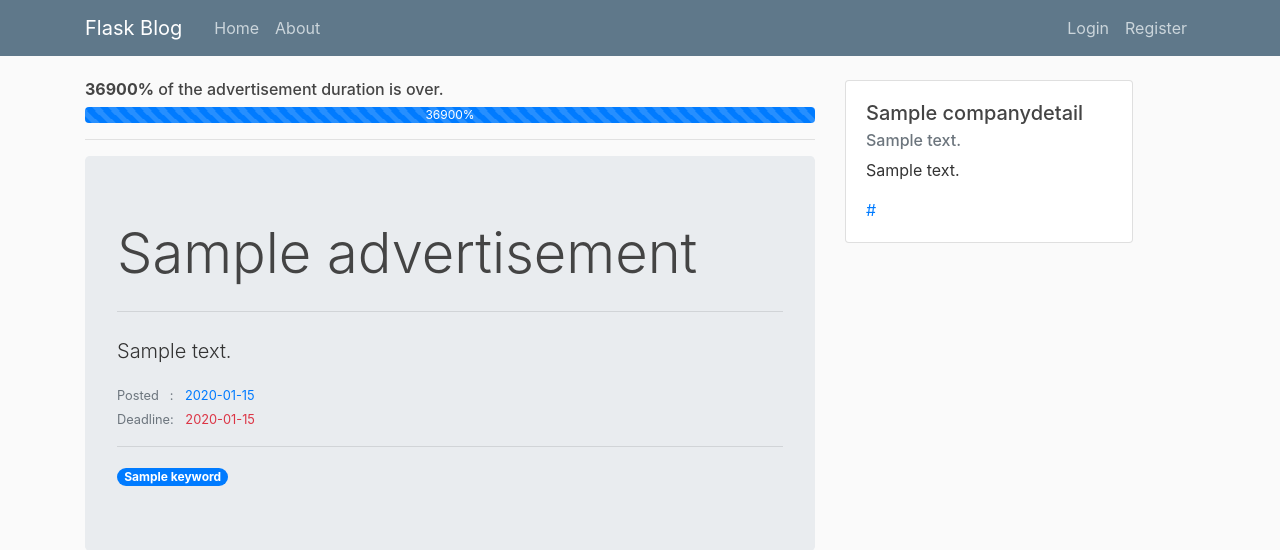
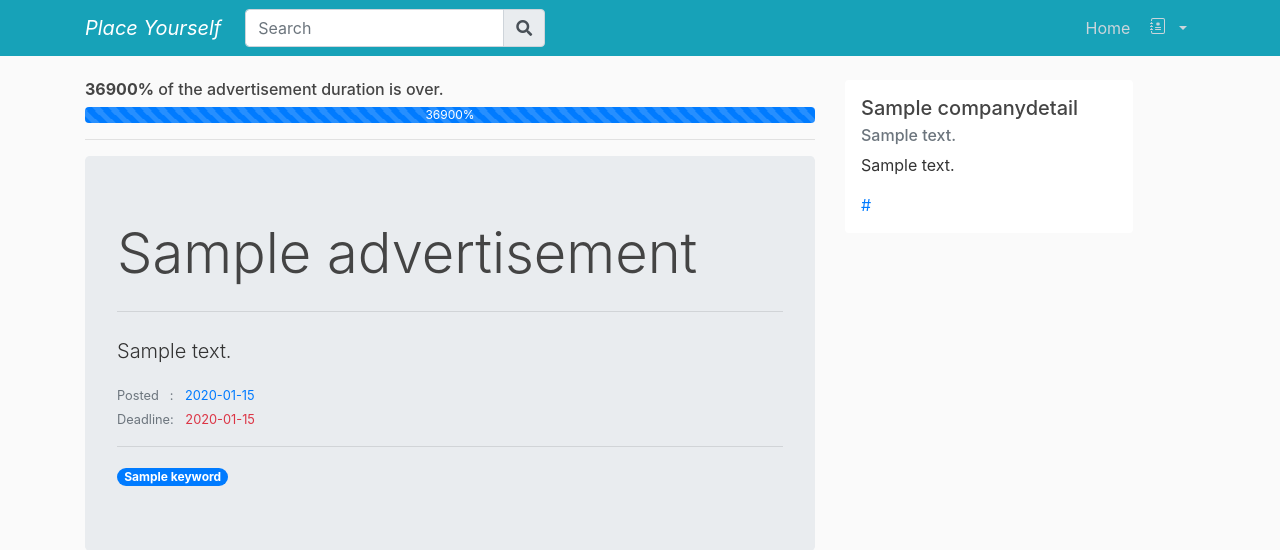
Before and after one commit to alihantutuk/PlacementForStudents, a Flask app: page /1/detail in a window 1280 px wide. Shown: the top 550 px of the page. Run offline with Flask 2, Linux system fonts and the light colour scheme; tables that the repository leaves empty hold one stand-in row (values such as "Sample post"); some libraries are stand-ins or nearby versions.

Commit message:
detail page layout updated

```diff
--- a/webapp/templates/detail_layout.html
+++ b/webapp/templates/detail_layout.html
@@ -8,7 +8,12 @@
     <!-- Bootstrap CSS -->
     <link rel="stylesheet" href="https://maxcdn.bootstrapcdn.com/bootstrap/4.0.0/css/bootstrap.min.css" integrity="sha384-Gn5384xqQ1aoWXA+058RXPxPg6fy4IWvTNh0E263XmFcJlSAwiGgFAW/dAiS6JXm" crossorigin="anonymous">
 
+     <link rel="stylesheet" href="https://cdnjs.cloudflare.com/ajax/libs/font-awesome/5.13.0/css/all.min.css" integrity="sha256-h20CPZ0QyXlBuAw7A+KluUYx/3pK+c7lYEpqLTlxjYQ=" crossorigin="anonymous" />
+    <script src="https://ajax.googleapis.com/ajax/libs/jquery/3.5.1/jquery.min.js"></script>
+
+
     <link rel="stylesheet" type="text/css" href="{{ url_for('static', filename='main.css') }}">
+    <link rel="stylesheet" type="text/css" href="{{ url_for('static', filename='account2.css') }}">
 
     {% if title %}
         <title>Flask Blog - {{ title }}</title>
@@ -18,19 +23,55 @@
 </head>
 <body>
    <header class="site-header">
-      <nav class="navbar navbar-expand-md navbar-dark bg-steel fixed-top">
+      <nav class="navbar navbar-expand-md navbar-dark bg-info fixed-top">
+
         <div class="container">
-          <a class="navbar-brand mr-4" href="/">Flask Blog</a>
+            <a class="navbar-brand mr-4" href="/"><i>Place Yourself</i></a>
           <button class="navbar-toggler" type="button" data-toggle="collapse" data-target="#navbarToggle" aria-controls="navbarToggle" aria-expanded="false" aria-label="Toggle navigation">
             <span class="navbar-toggler-icon"></span>
           </button>
           <div class="collapse navbar-collapse" id="navbarToggle">
-            <div class="navbar-nav mr-auto">
-              <a class="nav-item nav-link" href="{{ url_for('home') }}">Home</a>
-              <a class="nav-item nav-link" href="{{ url_for('about') }}">About</a>
+
+              <div class="input-group form-sm form-2 pl-0" style="max-width: 300px">
+                  {% if  request.args.get('name')  %}
+                    <input id="accountsearchinput" class="form-control red-border" value="{{ request.args.get('name') }}" type="text" placeholder="Search" aria-label="Search">
+                  {% else %}
+                    <input id="accountsearchinput" class="form-control red-border" type="text" placeholder="Search" aria-label="Search">
+                  {% endif %}
+                  <div class="input-group-append" id="accountsearchbutton">
+                    <span class="input-group-text red lighten-3" id="basic-text1" ><i class="fas fa-search text-grey"
+                        aria-hidden="true"></i></span>
+                  </div>
+
+              </div>
           </div>
                     <!-- Navbar Right Side -->
+
               <div class="navbar-nav">
+
+
+                <a class="nav-link" href="{{ url_for('home') }}">Home</a>
+
+
+              <div class="nav-item dropdown">
+                <a class="nav-link dropdown-toggle" id="navbarDropdownMenuLink-333" data-toggle="dropdown"
+                  aria-haspopup="true" aria-expanded="false">
+                    {% if current_user.is_authenticated %}
+                        <img src="https://mdbootstrap.com/img/Photos/Avatars/avatar-5.jpg" class="rounded-circle z-depth-0"
+                            alt="avatar image" height="18px" width="20px">
+                    {% else %}
+
+                        <svg width="1.5em" height="1em" viewBox="0 0 16 16" class="bi bi-journal-medical" fill="currentColor" xmlns="http://www.w3.org/2000/svg">
+                          <path d="M3 0h10a2 2 0 0 1 2 2v12a2 2 0 0 1-2 2H3a2 2 0 0 1-2-2v-1h1v1a1 1 0 0 0 1 1h10a1 1 0 0 0 1-1V2a1 1 0 0 0-1-1H3a1 1 0 0 0-1 1v1H1V2a2 2 0 0 1 2-2z"/>
+                          <path d="M1 5v-.5a.5.5 0 0 1 1 0V5h.5a.5.5 0 0 1 0 1h-2a.5.5 0 0 1 0-1H1zm0 3v-.5a.5.5 0 0 1 1 0V8h.5a.5.5 0 0 1 0 1h-2a.5.5 0 0 1 0-1H1zm0 3v-.5a.5.5 0 0 1 1 0v.5h.5a.5.5 0 0 1 0 1h-2a.5.5 0 0 1 0-1H1z"/>
+                          <path fill-rule="evenodd" d="M8 4a.5.5 0 0 1 .5.5v.634l.549-.317a.5.5 0 1 1 .5.866L9 6l.549.317a.5.5 0 1 1-.5.866L8.5 6.866V7.5a.5.5 0 0 1-1 0v-.634l-.549.317a.5.5 0 1 1-.5-.866L7 6l-.549-.317a.5.5 0 0 1 .5-.866l.549.317V4.5A.5.5 0 0 1 8 4zM5 9.5a.5.5 0 0 1 .5-.5h5a.5.5 0 0 1 0 1h-5a.5.5 0 0 1-.5-.5zm0 2a.5.5 0 0 1 .5-.5h5a.5.5 0 0 1 0 1h-5a.5.5 0 0 1-.5-.5z"/>
+                        </svg>
+
+                    {% endif %}
+
+                </a>
+                <div class="dropdown-menu dropdown-menu-right dropdown-default"
+                  aria-labelledby="navbarDropdownMenuLink-333">
                    {% if current_user.is_authenticated %}
                        {% if current_user.username == "admin" %}
                            <a class="dropdown-item" href="{{ url_for('admin_panel') }}">Admin Panel</a>
@@ -39,14 +80,30 @@
                        {% endif %}
                     <a  class="dropdown-item" href="{{ url_for('logout') }}">Logout</a>
                     {% else %}
-                <a class="nav-item nav-link" href="{{ url_for('login') }}">Login</a>
-                <a class="nav-item nav-link" href="{{ url_for('register') }}">Register</a>
+                    <a class="dropdown-item" href="{{ url_for('login') }}">Login</a>
+                    <a class="dropdown-item" href="{{ url_for('register') }}">Register</a>
                     {% endif %}
                 </div>
+              </div>
+
+
+            </div>
+
+
           </div>
         </div>
       </nav>
     </header>
+
+
+
+
+
+
+
+
+
+
     <main role="main" class="container">
       <div class="row">
         <div class="col-md-8">
@@ -61,7 +118,6 @@
           {% endwith %}
           {% block content %}{% endblock %}
         </div>
-
         <div class="col-md-4">
           <div class="card" style="width: 18rem;">
               <div class="card-body">
@@ -77,8 +133,53 @@
 
 
     </div>
+
       </div>
     </main>
+
+
+      <script type="text/javascript">
+        $(document).ready(function(){
+            $("#searchgrid2").hide();
+
+            $( "#accountsearchbutton" ).click(function() {
+                var searchinput = $('#accountsearchinput').val();
+                console.log("result : "+searchinput)
+                var url = "https://www.youtube.com/watch?v=JwMKRevYa_M";
+
+                if (searchinput != null ){
+                    console.log('not none')
+                }
+
+                window.location.href = "{{ url_for('search', name='ADDSHARE2') }}".replace("ADDSHARE2", searchinput);
+                //onclick="window.location='{{ url_for('home') }}'"
+            });
+
+
+
+
+
+            $("#company_search_head").click(function(){
+                console.log("company click")
+               $("#searchgrid1").hide();
+                $("#searchgrid2").show();
+            });
+
+             $("#student_search_head").click(function(){
+                console.log("company click")
+               $("#searchgrid2").hide();
+                $("#searchgrid1").show();
+
+            });
+
+            console.log("fawfawf");
+
+        });
+    </script>
+
+
+
+
 
 
     <!-- Optional JavaScript -->
```
Lines whose indentation alone changed are shown as unchanged.
